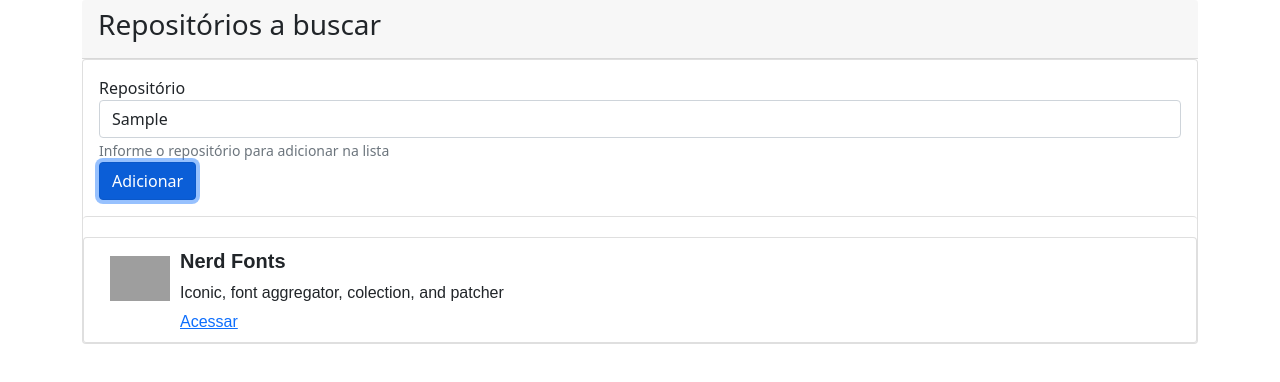
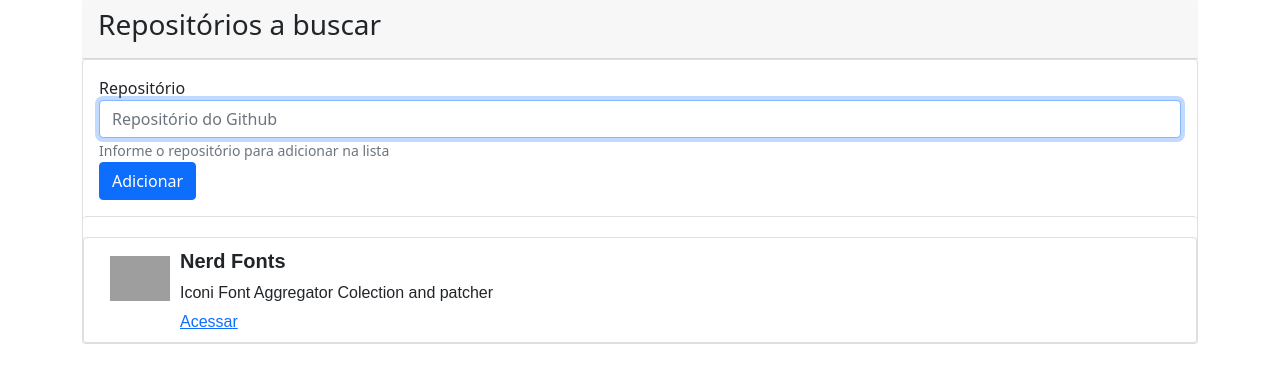
Before and after one commit to JLopes2021/buscador-js, a website: page public/index.html in a window 1280 px wide. Both pictures are taken after typing "Sample" into the empty fields and a click on the button "Adicionar". Drawn offline with nearby package versions, Linux system fonts and the light colour scheme; grey boxes are pictures that could not be loaded.

Commit message:
renderizacao-basica-tela

```diff
--- a/public/bundle.js
+++ b/public/bundle.js
@@ -1,17 +1,19 @@
 class App {
     //construindo a class
-    constructor(){
+    constructor() {
         this.repositorios = []
 
         this.formulario = document.querySelector('form');
 
+        this.lista = document.querySelector('.list-group');
+
         this.registrarEvento()
     }
 
-    registrarEvento(){
+    registrarEvento() {
         this.formulario.onsubmit = evento => this.adicionarRepositoro(evento);
     }
-    adicionarRepositoro(evento){
+    adicionarRepositoro(evento) {
         //evitar recarregae=mento da pagina
         evento.preventDefault();
 
@@ -22,11 +24,51 @@
             avatar_url: 'https://avatars0.githubusercontent.com/u/8083459?v=4',
             link: 'https:/github.com/ryanoasis/nerd-fonts'
         });
-        console.log(this.repositorios);
+        //
+        this.renderizarTela();
+
     }
 
     //render
+    renderizarTela() {
+        this.lista.innerHTML = '';
 
+        this.repositorios.forEach(repositorio => {
+            let li = document.createElement('li');
+            li.setAttribute('class', 'list-group-item list-group-item-action');
+
+            let img = document.createElement('img');
+            img.setAttribute('src', repositorio.avatar_url);
+            li.appendChild(img);
+
+            let strong = document.createElement('strong');
+            let txtNome = document.createTextNode(repositorio.nome);
+            strong.appendChild(txtNome);
+            li.appendChild(strong);
+
+            let p = document.createElement('p');
+            let txtDescricao = document.createTextNode(repositorio.descricao);
+            p.appendChild(txtDescricao);
+            li.appendChild(p);
+
+            let a = document.createElement('a');
+            a.setAttribute('target', '_blank');
+            a.setAttribute('href', repositorio.link);
+            let txtA = document.createTextNode('Acessar');
+            a.appendChild(txtA);
+            li.appendChild(a);
+
+            //Adição de Li como filho da UL
+
+            this.lista.appendChild(li);
+
+            this.formulario.querySelector('input[id=repositorio]').value = '';
+
+            //input focus
+            this.formulario.querySelector('input[id=repositorio]').focus();
+
+        });
+    }
 
 
 }
--- a/public/index.html
+++ b/public/index.html
@@ -28,12 +28,7 @@
                     </form>
                 </div>
                 <ul class="list-group">
-                    <li class="list-group-item list-group-item-action">
-                        <img src="https://avatars0.githubusercontent.com/u/8083459?v=4"/>
-                        <strong>Nerd Fonts</strong>
-                        <p>Iconic, font aggregator, colection, and patcher</p>
-                        <a target="_blank" href="https:/github.com/ryanoasis/nerd-fonts">Acessar</a>
-                    </li>
+
                 </ul>
             </div>
         </div>
```
